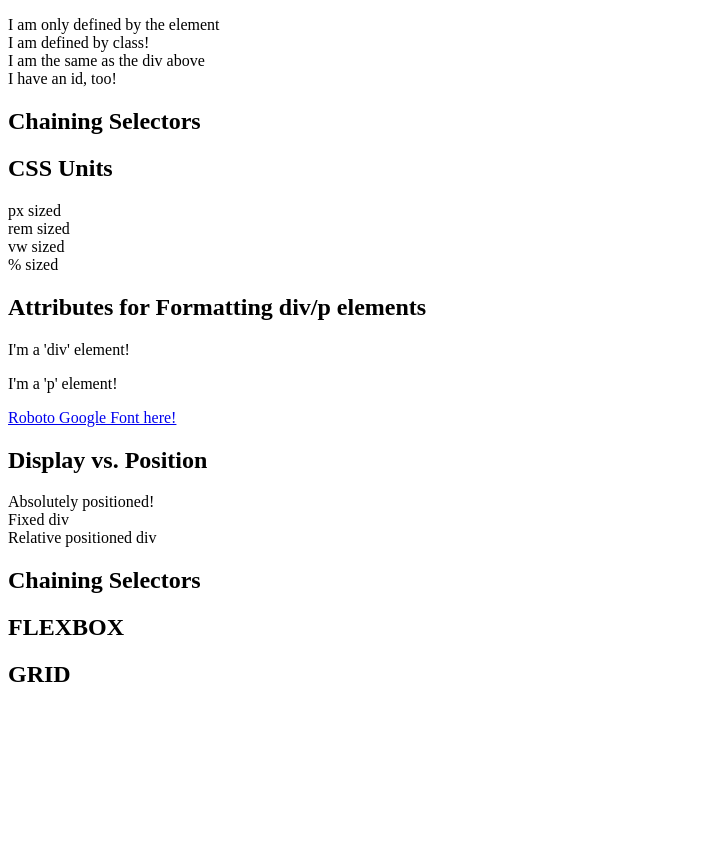
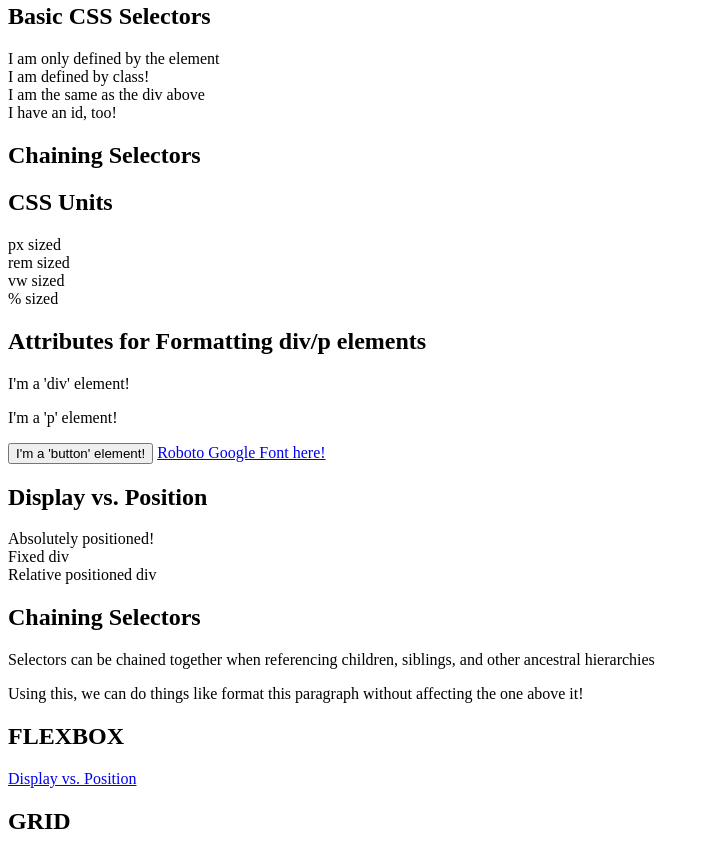
Before and after one commit to MichaelZhao21/css-workshop, a website: page index.html in a window 1280 px wide. Shown: the part 945-1800 px from the top of the page, without its empty margins (0-709 px from the left). Before the commit the page ends 1653 px from the top, so only its background shows below. Drawn offline with Linux system fonts and the light colour scheme.

Commit message:
Added more info

```diff
--- a/index.html
+++ b/index.html
@@ -8,7 +8,11 @@
         <link rel="stylesheet" href="index.css" />
     </head>
     <body>
-        <h1>CSO CSS Tutorial</h1>
+        <div class="title">
+            <h1>CSO CSS Tutorial</h1>
+            <p>3/24/2021</p>
+        </div>
+
         <div class="container" id="about">
             <p>
                 In this GA, we will learn how to use CSS to format boring HTML pages!
@@ -19,6 +23,7 @@
                 bunch of random properties lol
             </p>
         </div>
+
         <div class="container" id="concepts">
             <h2>Concepts to talk about</h2>
             <ul class="concept-list">
@@ -39,6 +44,7 @@
                 <li class="concept-list-item">Grid</li>
             </ul>
         </div>
+
         <div class="container" id="html-basics">
             <h2>HTML Basics</h2>
             <ul class="html-list">
@@ -55,6 +61,7 @@
                 <li class="html-list-item">Importing css and js</li>
             </ul>
         </div>
+
         <div class="container" id="box-model">
             <h2>The Box Model</h2>
             <img
@@ -62,6 +69,7 @@
                 alt="box model image"
             />
         </div>
+
         <div class="container" id="selectors">
             <h2>Basic CSS Selectors</h2>
             <div>I am only defined by the element</div>
@@ -71,9 +79,11 @@
                 I have an id, too!
             </div>
         </div>
+
         <div class="container" id="chaining-selectors">
             <h2>Chaining Selectors</h2>
         </div>
+
         <div class="container" id="css-units">
             <h2>CSS Units</h2>
             <div class="unit-box" id="px-box">px sized</div>
@@ -81,29 +91,45 @@
             <div class="unit-box" id="vw-box">vw sized</div>
             <div class="unit-box" id="%-box">% sized</div>
         </div>
-        <div class="container" id="divs-and-p">
+
+        <div class="container" id="divs-p-button">
             <h2>Attributes for Formatting div/p elements</h2>
             <div class="div-formatting">I'm a 'div' element!</div>
             <p class="p-formatting">I'm a 'p' element!</p>
+            <button class="button-formatting">I'm a 'button' element!</button>
             <a class="ext-font" href="https://fonts.google.com/specimen/Roboto?preview.text_type=custom#standard-styles">
                 Roboto Google Font here!
             </a>
         </div>
+
         <div class="container" id="display-v-position">
             <h2>Display vs. Position</h2>
             <div class="absolute-div">Absolutely positioned!</div>
             <div class="fixed-div">Fixed div</div>
             <div class="relative-div">Relative positioned div</div>
         </div>
+
         <div class="container" id="chaining-selectors">
             <h2>Chaining Selectors</h2>
+            <p>Selectors can be chained together when referencing children, siblings, and other ancestral hierarchies</p>
+            <div class="my-box">
+                <p>
+                    Using this, we can do things like format this paragraph without affecting the one above it!
+                </p>
+            </div>
         </div>
+
         <div class="container" id="flexbox-selectors">
             <h2>FLEXBOX</h2>
+            <div class="menu">
+                <a class="menu-item" href="#display-v-position">Display vs. Position</a>
+            </div>
         </div>
+
         <div class="container" id="grid-selectors">
             <h2>GRID</h2>
         </div>
+
         <script src="index.js"></script>
     </body>
 </html>
--- a/sandbox.config.json
+++ b/sandbox.config.json
@@ -1,4 +1,5 @@
 {
     "template": "static",
-    "infiniteLoopProtection": true
+    "infiniteLoopProtection": true,
+    "hardReloadOnChange": false
 }
```
